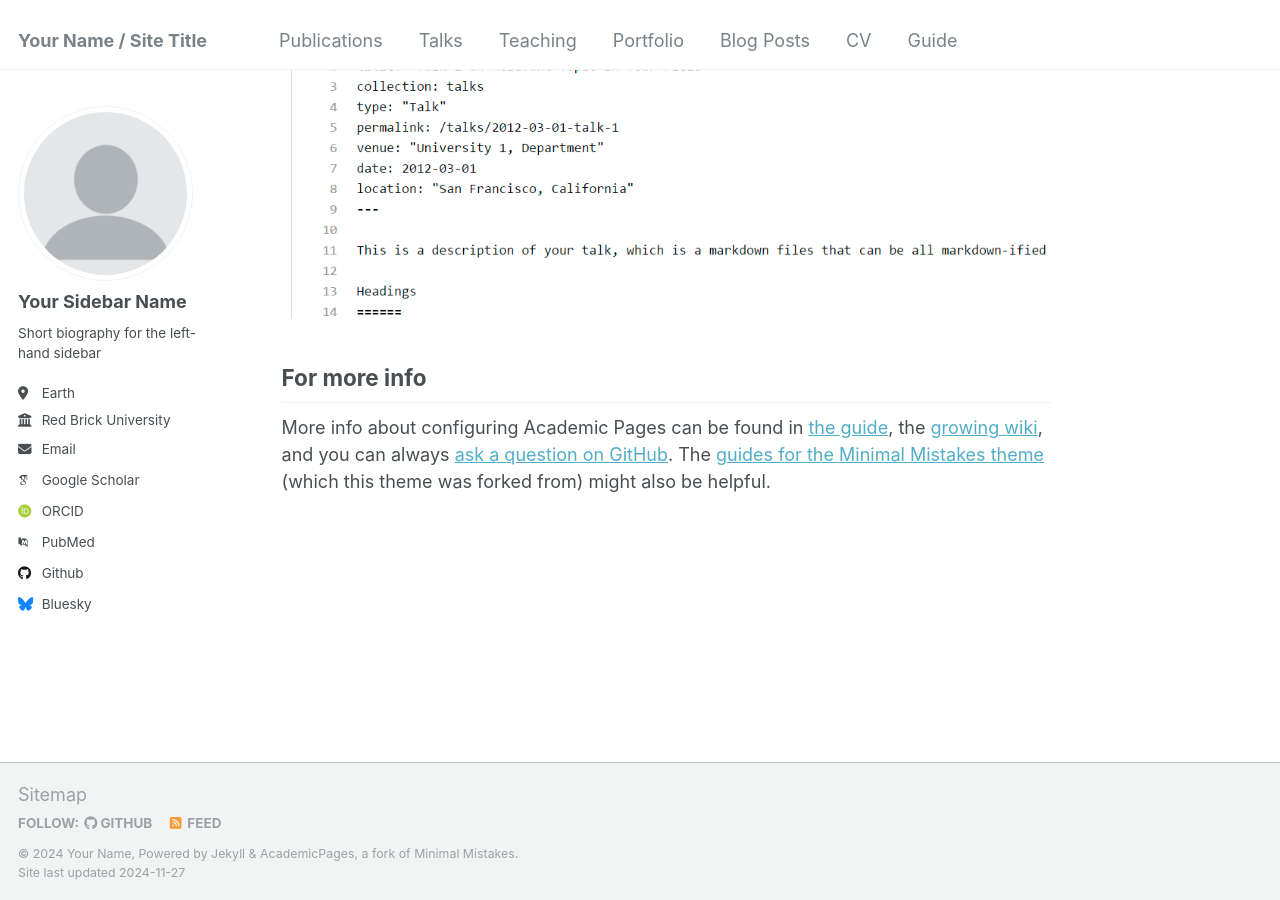
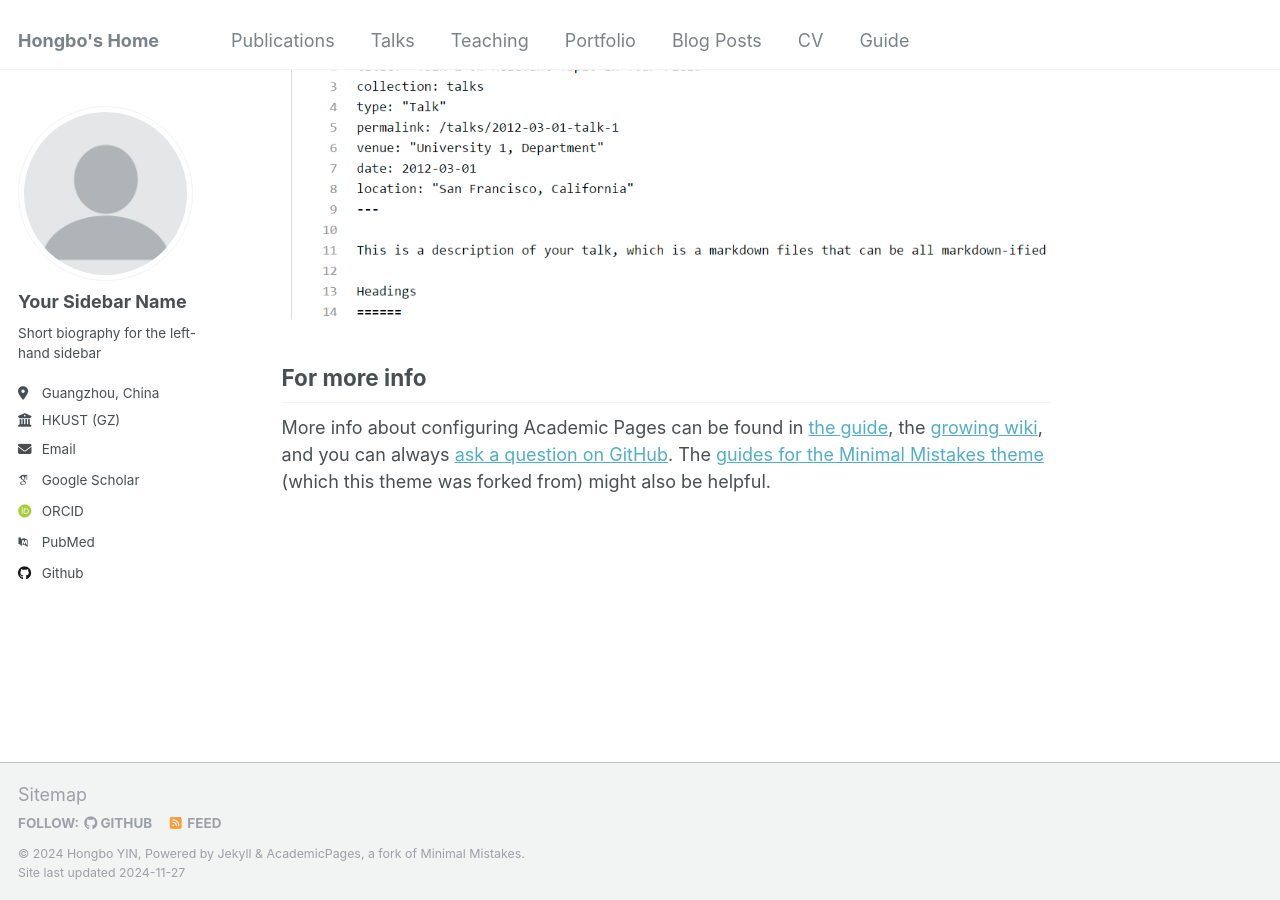
Before and after one commit to yinhbo/yinhbo.github.io, a Jekyll site: the page built from _pages/about.md, in a window 1280 px wide and 900 px high, scrolled down 2643 px. Built offline with Jekyll 4.4.1, drawn with Linux system fonts in a browser that asks for light colours; some web fonts are replaced.

Commit message:
Update _config.yml

```diff
--- a/_config.yml
+++ b/_config.yml
@@ -8,13 +8,13 @@
 
 # Basic Site Settings
 locale                   : "en-US"
-title                    : "Your Name / Site Title"
+title                    : "Hongbo's Home"
 title_separator          : "-"
-name                     : &name "Your Name"
+name                     : &name "Hongbo YIN"
 description              : &description "personal description"
-url                      : https://academicpages.github.io # the base hostname & protocol for your site e.g. "https://[your GitHub username].github.io"
+url                      : "" # https://academicpages.github.io # the base hostname & protocol for your site e.g. "https://[your GitHub username].github.io"
 baseurl                  : "" # the subpath of your site, e.g. "/blog"
-repository               : "academicpages/academicpages.github.io"
+repository               : "yinhbo/yinhbo.github.io"
 
 # Site Author - The following control what appear as part of the author content on the side bar.
 #               If a field is blank the icon and link will not appear, otherwise it will be shown.
@@ -25,10 +25,10 @@ author:
   name             : "Your Sidebar Name"
   pronouns         : # example: "she/her"
   bio              : "Short biography for the left-hand sidebar"
-  location         : "Earth"
-  employer         : "Red Brick University"
+  location         : "Guangzhou, China"
+  employer         : "HKUST (GZ)"
   uri              : # URL
-  email            : "none@example.org"
+  email            : "hyin744@connect.hkust-gz.edu.cn"
 
   # Academic websites
   arxiv            : # URL - Update with the correct link to your profile
@@ -49,7 +49,7 @@ author:
   stackoverflow    : # User number or user number and name (i.e., use "1" or "1/jeff-atwood")
 
   # Social media
-  bluesky          : "bsky.app" # Replace this with you Bluesky username
+  bluesky          :  # Replace this with you Bluesky username
   facebook         : # Username
   flickr           : # Username
   foursquare       : # Username
```
